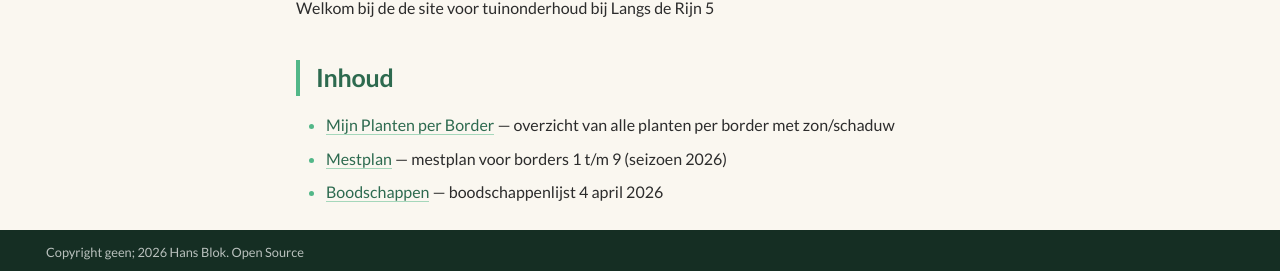
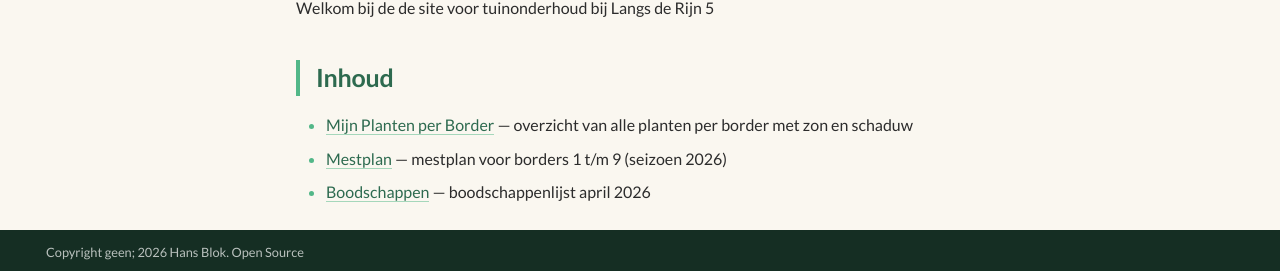
Before and after one commit to hans-blok/flora-ldr5, an MkDocs documentation site: the page built from docs/index.md, in a window 1280 px wide and 1062 px high. Shown: the part 788-1059 px from the top of the window. Built offline with MkDocs 1.6.1 and Material for MkDocs 9.7.7, drawn with Linux system fonts in a browser that asks for light colours.

```diff
--- a/docs/index.md
+++ b/docs/index.md
@@ -6,6 +6,6 @@
 
 ## Inhoud
 
-- [Mijn Planten per Border](mijn-planten-borders.md) — overzicht van alle planten per border met zon/schaduw
+- [Mijn Planten per Border](mijn-planten-borders.md) — overzicht van alle planten per border met zon en schaduw
 - [Mestplan](mestplan.md) — mestplan voor borders 1 t/m 9 (seizoen 2026)
-- [Boodschappen](boodschappen/boodschappen-2026-04-04.md) — boodschappenlijst 4 april 2026
+- [Boodschappen](boodschappen/boodschappen-2026-04-04.md) — boodschappenlijst april 2026
```
